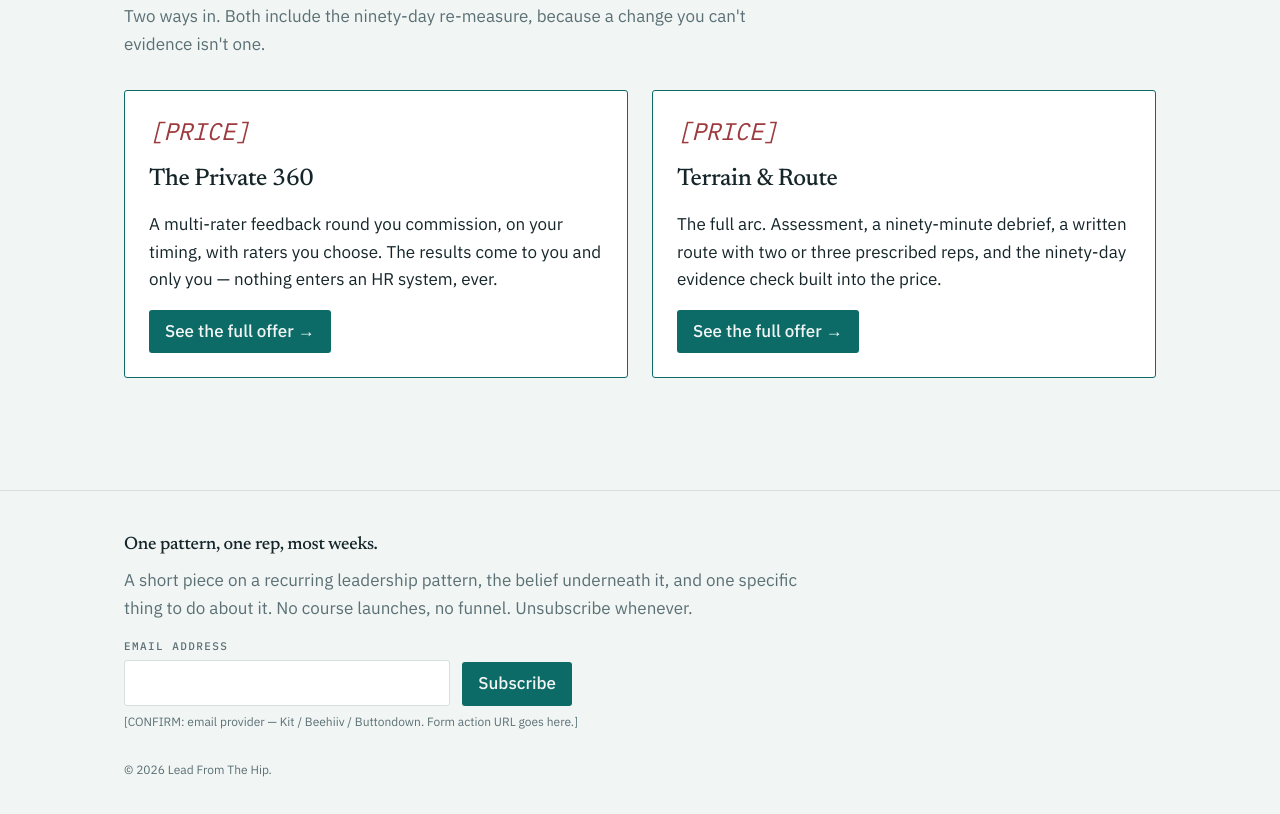
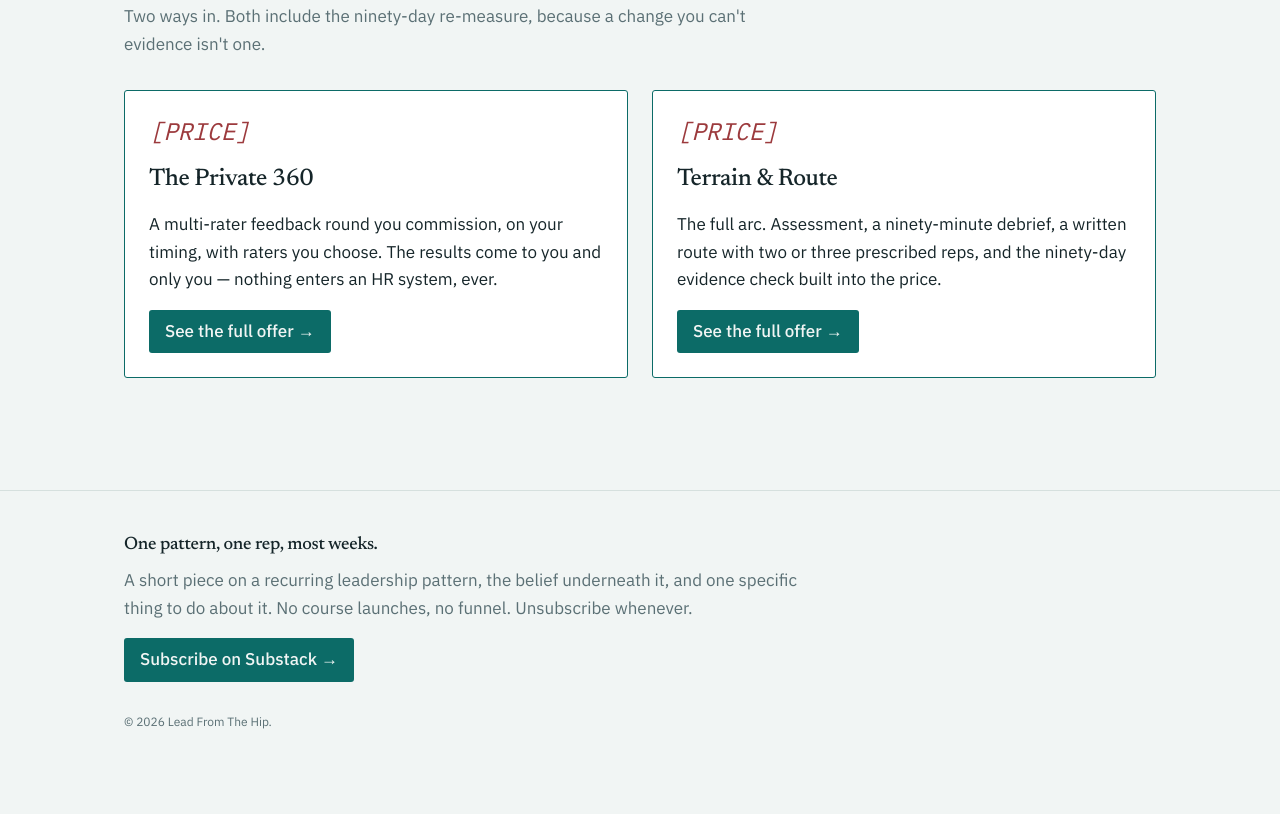
Before and after one commit to davidcmorris/leadfromthehip, an Astro site: page / in a window 1280 px wide. Shown: the part 3115-3929 px from the top of the page. After the commit the page ends 3885 px from the top, so only its background shows below. Built offline with nearby package versions, Linux system fonts and the light colour scheme; Astro itself is replaced by a stand-in of ours.

Commit message:
Connect newsletter to existing Substack instead of a new provider
David already runs the "Lead From The Hip" Substack, so the footer
capture is now a direct link to it rather than a bespoke form waiting
on a Kit/Beehiiv/Buttondown decision. Removes the last [CONFIRM:
email provider] placeholder.

```diff
--- a/src/components/NewsletterCapture.astro
+++ b/src/components/NewsletterCapture.astro
@@ -1,4 +1,5 @@
 ---
+const SUBSTACK_URL = "https://substack.com/@leadfromthehip";
 ---
 <div>
 	<h2 class="text-lg font-medium text-ink mb-2">One pattern, one rep, most weeks.</h2>
@@ -6,25 +7,10 @@
 		A short piece on a recurring leadership pattern, the belief underneath it, and one
 		specific thing to do about it. No course launches, no funnel. Unsubscribe whenever.
 	</p>
-	<form action="#" method="post" class="flex flex-wrap gap-3 items-end max-w-md">
-		<div class="flex-1 min-w-[200px]">
-			<label for="newsletter-email" class="eyebrow block mb-1 text-muted">Email address</label>
-			<input
-				id="newsletter-email"
-				name="email"
-				type="email"
-				required
-				class="w-full border border-rule rounded-[3px] bg-surface px-3 py-2 text-ink focus-visible:outline focus-visible:outline-2 focus-visible:outline-petrol"
-			/>
-		</div>
-		<button
-			type="submit"
-			class="bg-petrol text-paper px-4 py-2 rounded-[3px] font-medium hover:opacity-90 focus-visible:outline focus-visible:outline-2 focus-visible:outline-offset-2 focus-visible:outline-petrol"
-		>
-			Subscribe
-		</button>
-	</form>
-	<p class="text-xs text-muted mt-2">
-		[CONFIRM: email provider — Kit / Beehiiv / Buttondown. Form action URL goes here.]
-	</p>
+	<a
+		href={SUBSTACK_URL}
+		class="inline-block bg-petrol text-paper px-4 py-2 rounded-[3px] font-medium hover:opacity-90 focus-visible:outline focus-visible:outline-2 focus-visible:outline-offset-2 focus-visible:outline-petrol"
+	>
+		Subscribe on Substack →
+	</a>
 </div>
```
